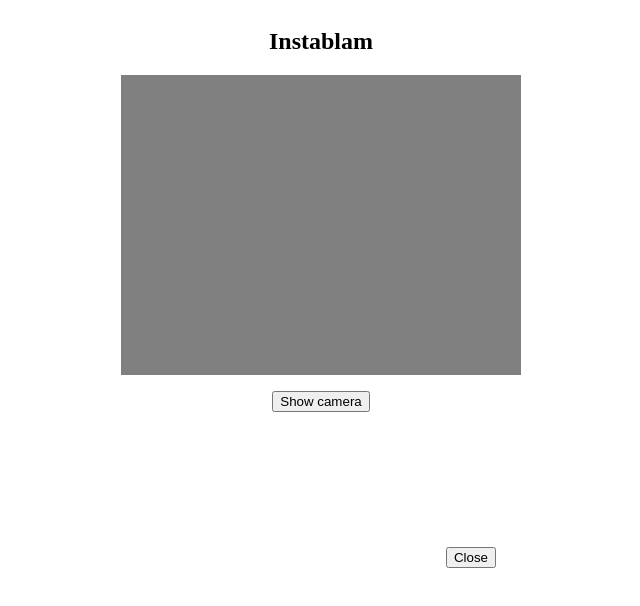
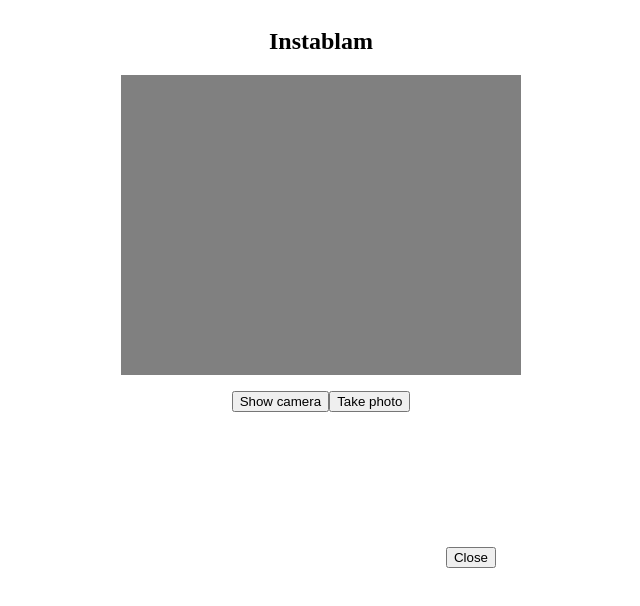
Before and after one commit to easmar89/Instablam, a React (Create React App) app: page / in a window 1280 px wide. Shown: the top 606 px of the page, without its empty margins (319-959 px from the left). Built offline with nearby package versions, Linux system fonts and the light colour scheme.

Commit message:
video steam/ capture image/ 3 seconds timer

```diff
--- a/src/components/Camera.js
+++ b/src/components/Camera.js
@@ -13,6 +13,15 @@
         }}
       >
         Show camera
+      </button>
+      <button
+        onClick={() => {
+          setTimeout(() => {
+            capturePhoto(camRef.current, photoRef.current);
+          }, 3000);
+        }}
+      >
+        Take photo
       </button>
       <div className="photo">
         <canvas ref={photoRef}></canvas>
@@ -42,3 +51,14 @@
     console.error(error);
   }
 }
+
+function capturePhoto(camElement, photoElement) {
+  const width = 400;
+  const height = 300;
+
+  photoElement.width = width;
+  photoElement.height = height;
+
+  let canvas = photoElement.getContext("2d");
+  canvas.drawImage(camElement, 0, 0, width, height);
+}
```
Also changed, not shown: 1 other file (tests, documents, lock files or other folders).
